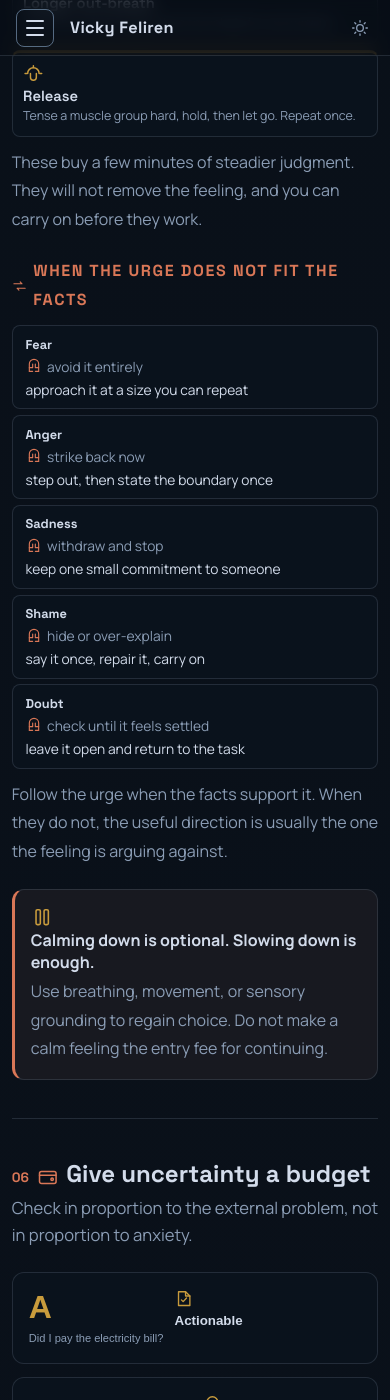
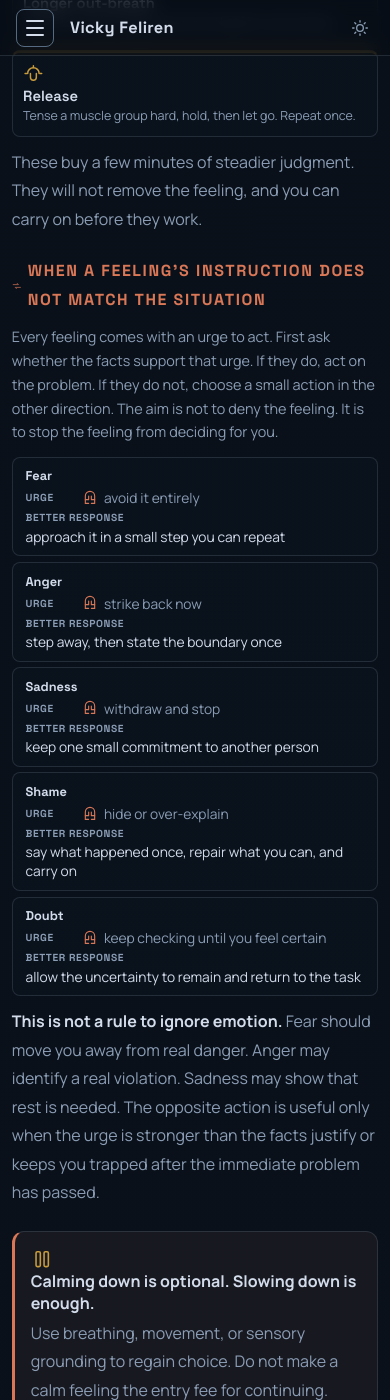
Before and after one commit to Feliren88/feliren88.github.io, a Jekyll site: the page built from _pages/uncertainty-and-emotions.md, in a window 390 px wide and 1400 px high, scrolled down 14613 px. Built offline with Jekyll 4.4.1, drawn with Linux system fonts in a browser that asks for light colours; some of the changed text lies outside the part shown.

Commit message:
Clarify emotion visuals and fix chart labels

```diff
--- a/_pages/uncertainty-and-emotions.md
+++ b/_pages/uncertainty-and-emotions.md
@@ -70,6 +70,7 @@
     <p class="ue-viz-k"><svg class="ue-i"><use href="#ue-cycle"/></svg> What the move buys, and what it builds</p>
     <svg class="ue-fig-svg" viewBox="0 0 520 170" role="img"
          aria-label="Relief stays flat with each repetition while the urge that follows grows stronger.">
+      <text class="axis-title" x="42" y="11">illustrative index</text>
       <line class="ax" x1="42" y1="140" x2="500" y2="140"/>
       <line class="ax" x1="42" y1="14" x2="42" y2="140"/>
       <text class="tick" x="42" y="158">1st time</text>
@@ -103,6 +104,7 @@
   <div class="ue-rounds">
     <p class="ue-viz-k"><svg class="ue-i"><use href="#ue-dice"/></svg> Running total, round by round</p>
     <svg class="ue-rounds-svg" id="ue-rounds" viewBox="0 0 520 220" role="img" aria-label="Cumulative payoff for resolving uncertainty against leaving it unresolved, over repeated rounds.">
+      <text class="axis-title" x="46" y="11">cumulative payoff</text>
       <line class="ax" x1="46" y1="186" x2="500" y2="186"/>
       <line class="ax" x1="46" y1="16" x2="46" y2="186"/>
       <line class="zero" x1="46" y1="120" x2="500" y2="120"/>
@@ -380,15 +382,17 @@
 
 
   <div class="ue-opp">
-    <p class="ue-viz-k"><svg class="ue-i"><use href="#ue-opposite"/></svg> When the urge does not fit the facts</p>
+    <p class="ue-viz-k"><svg class="ue-i"><use href="#ue-opposite"/></svg> When a feeling's instruction does not match the situation</p>
+    <p class="ue-opp-intro">Every feeling comes with an urge to act. First ask whether the facts support that urge. If they do, act on the problem. If they do not, choose a small action in the other direction. The aim is not to deny the feeling. It is to stop the feeling from deciding for you.</p>
     <div class="ue-opp-rows">
-      <div><span class="f">Fear</span><span class="u"><svg class="ue-i"><use href="#ue-magnet"/></svg> avoid it entirely</span><i aria-hidden="true"><svg class="ue-i"><use href="#ue-opposite"/></svg></i><span class="o">approach it at a size you can repeat</span></div>
-      <div><span class="f">Anger</span><span class="u"><svg class="ue-i"><use href="#ue-magnet"/></svg> strike back now</span><i aria-hidden="true"><svg class="ue-i"><use href="#ue-opposite"/></svg></i><span class="o">step out, then state the boundary once</span></div>
-      <div><span class="f">Sadness</span><span class="u"><svg class="ue-i"><use href="#ue-magnet"/></svg> withdraw and stop</span><i aria-hidden="true"><svg class="ue-i"><use href="#ue-opposite"/></svg></i><span class="o">keep one small commitment to someone</span></div>
-      <div><span class="f">Shame</span><span class="u"><svg class="ue-i"><use href="#ue-magnet"/></svg> hide or over-explain</span><i aria-hidden="true"><svg class="ue-i"><use href="#ue-opposite"/></svg></i><span class="o">say it once, repair it, carry on</span></div>
-      <div><span class="f">Doubt</span><span class="u"><svg class="ue-i"><use href="#ue-magnet"/></svg> check until it feels settled</span><i aria-hidden="true"><svg class="ue-i"><use href="#ue-opposite"/></svg></i><span class="o">leave it open and return to the task</span></div>
+      <div class="ue-opp-head" aria-hidden="true"><span>Feeling</span><span>What it urges you to do</span><i></i><span>If the facts do not support that urge</span></div>
+      <div><span class="f">Fear</span><span class="u"><svg class="ue-i"><use href="#ue-magnet"/></svg> avoid it entirely</span><i aria-hidden="true"><svg class="ue-i"><use href="#ue-opposite"/></svg></i><span class="o">approach it in a small step you can repeat</span></div>
+      <div><span class="f">Anger</span><span class="u"><svg class="ue-i"><use href="#ue-magnet"/></svg> strike back now</span><i aria-hidden="true"><svg class="ue-i"><use href="#ue-opposite"/></svg></i><span class="o">step away, then state the boundary once</span></div>
+      <div><span class="f">Sadness</span><span class="u"><svg class="ue-i"><use href="#ue-magnet"/></svg> withdraw and stop</span><i aria-hidden="true"><svg class="ue-i"><use href="#ue-opposite"/></svg></i><span class="o">keep one small commitment to another person</span></div>
+      <div><span class="f">Shame</span><span class="u"><svg class="ue-i"><use href="#ue-magnet"/></svg> hide or over-explain</span><i aria-hidden="true"><svg class="ue-i"><use href="#ue-opposite"/></svg></i><span class="o">say what happened once, repair what you can, and carry on</span></div>
+      <div><span class="f">Doubt</span><span class="u"><svg class="ue-i"><use href="#ue-magnet"/></svg> keep checking until you feel certain</span><i aria-hidden="true"><svg class="ue-i"><use href="#ue-opposite"/></svg></i><span class="o">allow the uncertainty to remain and return to the task</span></div>
     </div>
-    <p class="ue-opp-note">Follow the urge when the facts support it. When they do not, the useful direction is usually the one the feeling is arguing against.</p>
+    <p class="ue-opp-note"><b>This is not a rule to ignore emotion.</b> Fear should move you away from real danger. Anger may identify a real violation. Sadness may show that rest is needed. The opposite action is useful only when the urge is stronger than the facts justify or keeps you trapped after the immediate problem has passed.</p>
   </div>
 
   <div class="ue-warning"><svg class="ue-i"><use href="#ue-pause"/></svg><b>Calming down is optional. Slowing down is enough.</b><p>Use breathing, movement, or sensory grounding to regain choice. Do not make a calm feeling the entry fee for continuing.</p></div>
--- a/css/success-failure.css
+++ b/css/success-failure.css
@@ -308,7 +308,7 @@
 .sf-viz-key .up i,.sf-viz-key .top i,.sf-viz-key .now i,.sf-viz-key .thin i,.sf-viz-key .step i{background:var(--sf-win)}
 .sf-viz-key .down i,.sf-viz-key .under i,.sf-viz-key .later i,.sf-viz-key .heavy i,.sf-viz-key .goal i{background:var(--sf-loss)}
 .sf-viz-key .thick i,.sf-viz-key .light i{background:var(--sf-read)}
-.sf-viz-cap{grid-column:1/-1;margin:0!important;font-size:var(--fs-2xs);color:var(--muted);line-height:1.55}
+.sf-domain-body .sf-viz-cap{display:block;grid-column:1/-1;grid-template-columns:none;width:100%;min-width:0;margin:0!important;font-size:var(--fs-2xs);color:var(--muted);line-height:1.55;overflow-wrap:normal;word-break:normal}
 
 .sf-viz-svg .ax{stroke:var(--line-strong);stroke-width:1.2}
 .sf-viz-svg .up{fill:none;stroke:var(--sf-win);stroke-width:2.4;stroke-linecap:round}
@@ -410,9 +410,9 @@
 }
 /* Figure 5 needed naming: three lines with no key is a puzzle, not a figure. */
 .sx-legend{display:grid;gap:.3rem;margin:.2rem 0 .5rem}
-.sx-legend span{display:grid;grid-template-columns:1.6rem 1fr;gap:.5rem;align-items:baseline;font-size:var(--fs-xs);color:var(--muted);line-height:1.5}
+.sx-legend>span{display:grid;grid-template-columns:1.6rem minmax(0,1fr);gap:.5rem;align-items:start;font-size:var(--fs-xs);color:var(--muted);line-height:1.5}
 .sx-legend i{display:block;height:3px;border-radius:2px;margin-top:.5rem}
-.sx-legend b{color:var(--text);font-weight:650}
+.sx-legend>span>span{display:flex;flex-wrap:wrap;gap:.08rem .4rem;min-width:0}.sx-legend b{color:var(--text);font-weight:650}.sx-legend small{color:var(--muted);font:inherit}
 .sx-legend .lg-good i{background:var(--sf-win)}
 .sx-legend .lg-recover i{background:var(--sf-read)}
 .sx-legend .lg-bad i{background:var(--sf-loss)}
--- a/css/uncertainty-and-emotions.css
+++ b/css/uncertainty-and-emotions.css
@@ -63,6 +63,7 @@
 .ue-rounds-svg .ax{stroke:var(--line-strong);stroke-width:1.3}
 .ue-rounds-svg .zero{stroke:var(--line-strong);stroke-width:1;stroke-dasharray:3 4;opacity:.8}
 .ue-rounds-svg .tick{font-size:11px;fill:var(--muted)}
+.ue-rounds-svg .axis-title,.ue-fig-svg .axis-title{font:600 10px "Space Grotesk",sans-serif;fill:var(--muted);letter-spacing:.04em;text-transform:uppercase}
 .ue-rounds-svg .clab{font:600 11.5px "Space Grotesk",sans-serif}
 .ue-rounds-svg #ue-lab-c{fill:var(--ue-warm)}.ue-rounds-svg #ue-lab-u{fill:var(--ue-cool)}
 .ue-rounds-svg .line-c{fill:none;stroke:var(--ue-warm);stroke-width:2.6;stroke-linecap:round}
@@ -272,8 +273,10 @@
 
 /* 05 · urge against useful direction */
 .ue-opp{margin:1.5rem 0}
+.ue-opp-intro{margin:.2rem 0 .8rem!important;font-size:.9rem!important;line-height:1.65!important;color:var(--muted)!important}
 .ue-opp-rows{display:grid;gap:.35rem}
 .ue-opp-rows>div{display:grid;grid-template-columns:5.5rem minmax(0,1fr) auto minmax(0,1fr);gap:.6rem;align-items:center;padding:.6rem .8rem;border:1px solid var(--line);border-radius:var(--radius-md);background:var(--surface);font-size:.86rem}
+.ue-opp-rows>.ue-opp-head{padding:.15rem .8rem;border:0;background:transparent;color:var(--muted);font:700 .66rem "Space Grotesk",sans-serif;letter-spacing:.06em;text-transform:uppercase}
 .ue-opp-rows .f{font:700 .8rem "Space Grotesk",sans-serif;color:var(--text)}
 .ue-opp-rows .u{display:flex;align-items:center;gap:.35rem;color:var(--muted)}
 .ue-opp-rows .u .ue-i{width:1rem;height:1rem;flex:none;color:var(--ue-warm)}
@@ -333,7 +336,10 @@
   .ue-wavesteps,.ue-lever-grid,.ue-stopgrid{grid-template-columns:1fr 1fr}
   .ue-bands{grid-template-columns:1fr}
   .ue-opp-rows>div{grid-template-columns:1fr;gap:.25rem}
-  .ue-opp-rows i{display:none}
+  .ue-opp-rows>.ue-opp-head{display:none}
+  .ue-opp-rows .u:before{content:"Urge";min-width:3.2rem;color:var(--muted);font:700 .64rem "Space Grotesk",sans-serif;letter-spacing:.06em;text-transform:uppercase}
+  .ue-opp-rows .o:before{content:"Better response";display:block;margin-bottom:.15rem;color:var(--muted);font:700 .64rem "Space Grotesk",sans-serif;letter-spacing:.06em;text-transform:uppercase}
+  .ue-opp-rows>div>i{display:none}
 }
 @media(max-width:460px){
   .ue-wavesteps,.ue-lever-grid,.ue-stopgrid{grid-template-columns:1fr}
@@ -431,6 +437,8 @@
 .ue-wheel-swipe{display:none;margin:.4rem 0 0!important;text-align:center;font-size:.72rem;color:var(--muted)!important}
 .ue-wheel-zones{position:absolute;inset:3rem 5.6rem;pointer-events:none}
 .ue-zone{position:absolute;transform:translate(-50%,-50%);display:grid;gap:.05rem;justify-items:center;text-align:center;max-width:8.5rem;padding:.3rem .55rem;border-radius:var(--radius-md);background:color-mix(in srgb,var(--bg) 82%,transparent);backdrop-filter:blur(3px)}
+.ue-zone-left{transform:translate(0,-50%);justify-items:start;text-align:left}
+.ue-zone-right{transform:translate(-100%,-50%);justify-items:end;text-align:right}
 .ue-zone b{font:700 .82rem "Space Grotesk",sans-serif;color:hsl(var(--zh) 52% 55%);letter-spacing:.03em}
 .ue-zone small{font-size:.66rem;color:var(--muted);line-height:1.3}
 .ue-zone-ph{--zh:44}.ue-zone-pl{--zh:150}.ue-zone-nl{--zh:214}.ue-zone-nh{--zh:8}
--- a/js/components/uncertainty-and-emotions.js
+++ b/js/components/uncertainty-and-emotions.js
@@ -324,7 +324,8 @@
     function zoneChips(list){
       if(!chips) return;
       chips.innerHTML=(list||[]).map(function(z){
-        return '<span class="ue-zone ue-zone-'+z.key+'" style="left:'+z.x.toFixed(2)+
+        var side=z.x<46?'left':(z.x>54?'right':'centre');
+        return '<span class="ue-zone ue-zone-'+z.key+' ue-zone-'+side+'" style="left:'+z.x.toFixed(2)+
           '%;top:'+z.y.toFixed(2)+'%"><b>'+esc(z.short)+'</b><small>'+esc(z.axes)+'</small></span>';
       }).join('');
       chips.hidden=!(list&&list.length);
```
Also changed, not shown: _pages/success-failure.md (+4 -4 lines).
